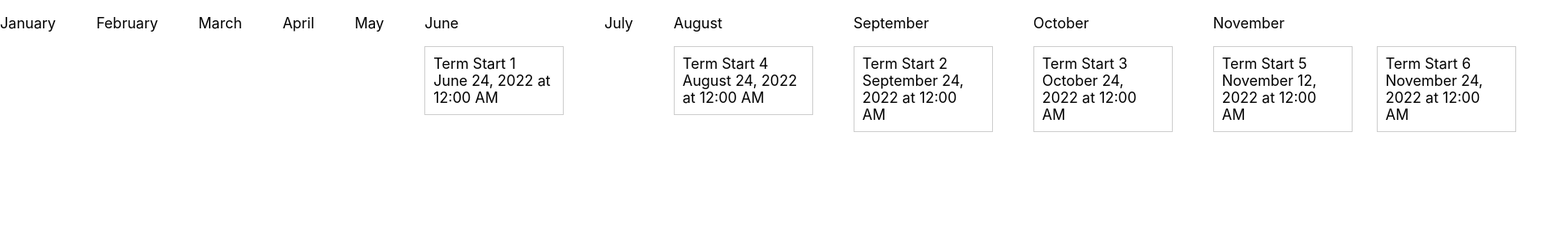
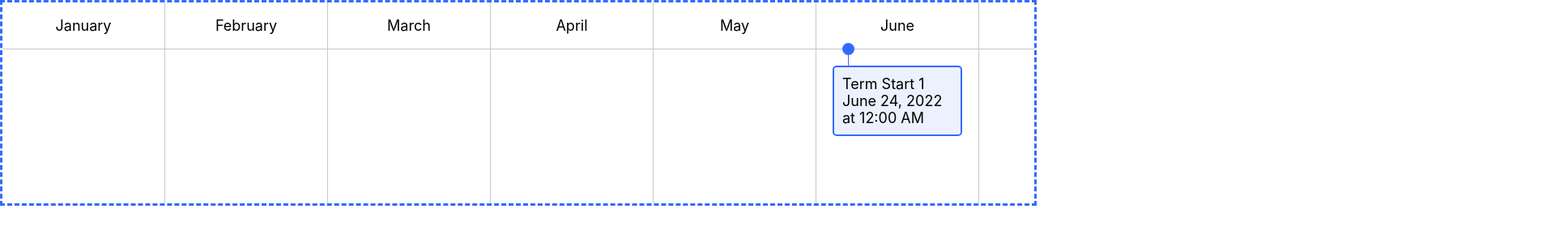
Before and after one commit to yuliia-anisimova/timeline, a React (Create React App) app: page / in a window 1280 px wide. Shown: the top 300 px of the page at 81% size, 1920 px wide, since content can reach past the window. Built offline with nearby package versions, Linux system fonts and the light colour scheme.

Commit message:
Add styles

```diff
--- a/src/components/EventsList/EventsList.module.scss
+++ b/src/components/EventsList/EventsList.module.scss
@@ -2,14 +2,40 @@
   display: flex;
   list-style: none;
   margin: 0;
-  padding: 0;
+  padding: 20px ;
   gap: 30px;
+  border-top: 1px solid #c8c8c8;
 }
 
 .item {
   padding: 10px;
   width: 150px;
-  border: 1px solid #ccc;
+  border: 2px solid #316bfe;
+  border-radius: 5px;
+  position: relative;
+  background-color: #ecf1ff;
+}
+
+.item::after {
+  content: '';
+  position: absolute;
+  width: 15px;
+  height: 15px;
+  top: -30px;
+  background-color: #316bfe;
+  border-radius: 50%;
+  z-index: 1;
+}
+
+.item::before {
+  content: '';
+  position: absolute;
+  height: 13px;
+  width: 1px;
+  top: -15px;
+  left: 17px;
+  background-color: #316bfe;
+  z-index: 1;
 }
 
 .text {
--- a/src/components/Timeline/Timeline.module.scss
+++ b/src/components/Timeline/Timeline.module.scss
@@ -1,4 +1,51 @@
+// .container {
+//   display: flex;
+//   border: 3px dashed #316bfe;
+//   overflow-x: auto;
+// }
+
+// .section  {
+//   min-width: 200px;
+//   // max-width: 100%;
+//   border-right: 1px solid #c8c8c8;
+// }
+
 .container {
   display: flex;
-  gap: 50px;
+  border: 3px dashed #316bfe;
+  overflow-x: auto;
 }
+
+.section {
+  display: block;
+  max-width: fit-content;
+  min-width: 200px;
+  flex-direction: column;
+  flex: 1;
+  border-right: 1px solid #c8c8c8;
+}
+
+.title {
+  text-align: center;
+}
+
+.container::-webkit-scrollbar {
+  height: 10px;
+}
+
+/* Track */
+::-webkit-scrollbar-track {
+  border-radius: 5px;
+  background-color: #f0f0f0;
+}
+
+/* Handle */
+::-webkit-scrollbar-thumb {
+  background: #d6d6d6;
+  border-radius: 5px;
+}
+
+/* Handle on hover */
+::-webkit-scrollbar-thumb:hover {
+  background: #316bfe;
+}
--- a/src/components/Timeline/Timeline.tsx
+++ b/src/components/Timeline/Timeline.tsx
@@ -68,16 +68,18 @@ const displayedEvents = months.map((month, index) => {
 
 const {
   container,
+  title,
+  section,
 } = classes;
 
 const Timeline = () => {
   return (
     <article className={container}>
       {displayedEvents.map(({ id, month, monthEvents }) => (
-        <section key={id}>
-          <p>{month}</p>
+        <div key={id} className={section}>
+          <p className={title}>{month}</p>
           <EventsList events={monthEvents} />
-        </section>
+        </div>
       ))}
     </article>
   );
```
